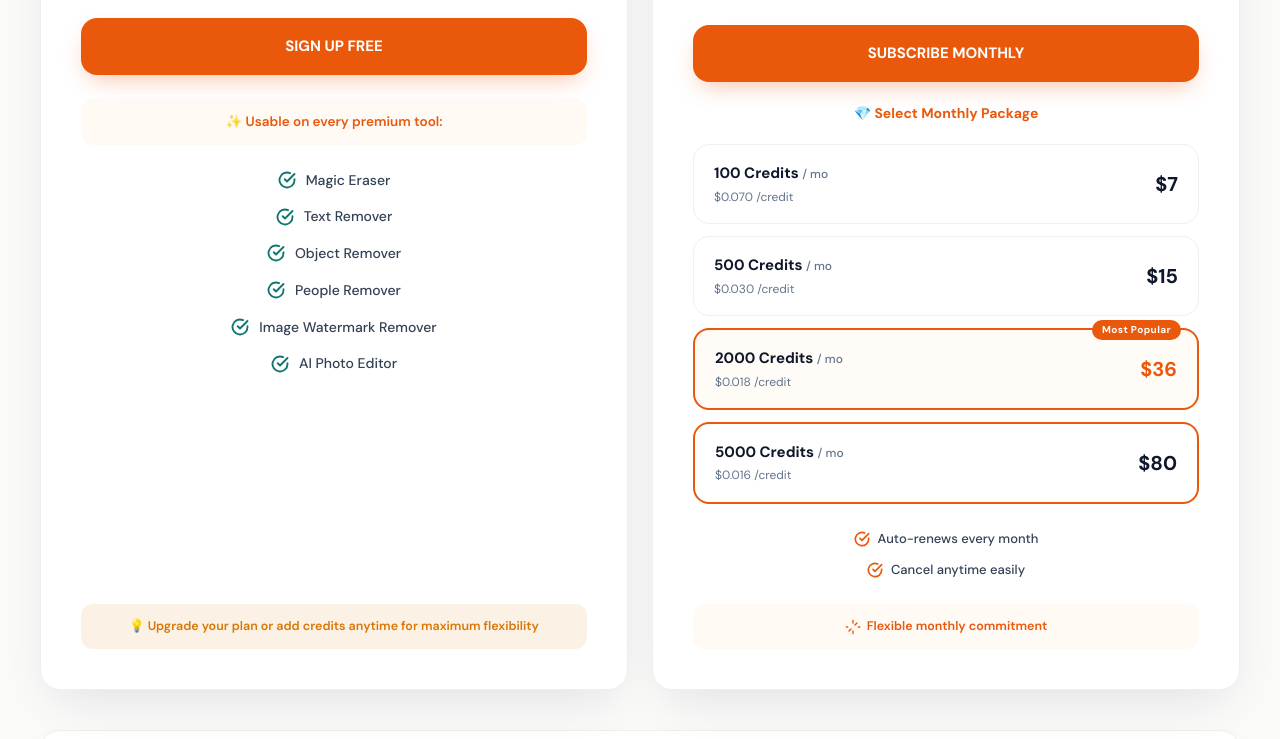
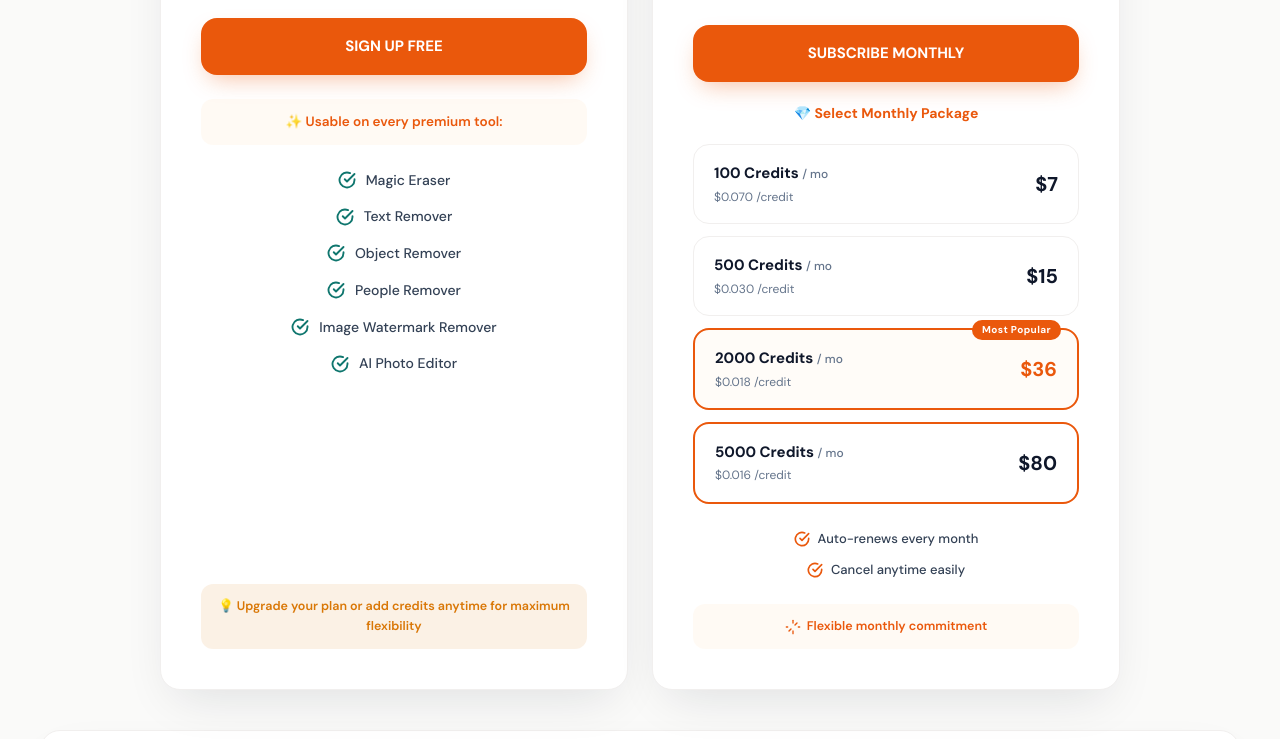
Before and after one commit to githubi2/pixpurge, a plain HTML site: page pricing.html in a window 1280 px wide. Shown: the part 573-1312 px from the top of the page. Drawn offline with nearby package versions, Linux system fonts and the light colour scheme.

Commit message:
fix: plan cards width 4/5 (960px)

```diff
--- a/pricing.html
+++ b/pricing.html
@@ -150,7 +150,7 @@
     </div>
 
     <!-- Plan cards -->
-    <div class="grid lg:grid-cols-2 gap-6 items-stretch mb-10">
+    <div class="grid lg:grid-cols-2 gap-6 items-stretch mb-10 max-w-[960px] mx-auto">
       <!-- Free Plan -->
       <div class="bg-surface border border-line-soft rounded-[20px] shadow-hero p-6 sm:p-10 text-center flex flex-col">
         <span class="w-fit mx-auto text-[12px] font-bold tracking-[0.08em] uppercase text-white bg-coral px-3.5 py-1.5 rounded-full mb-6">Starter</span>
```
